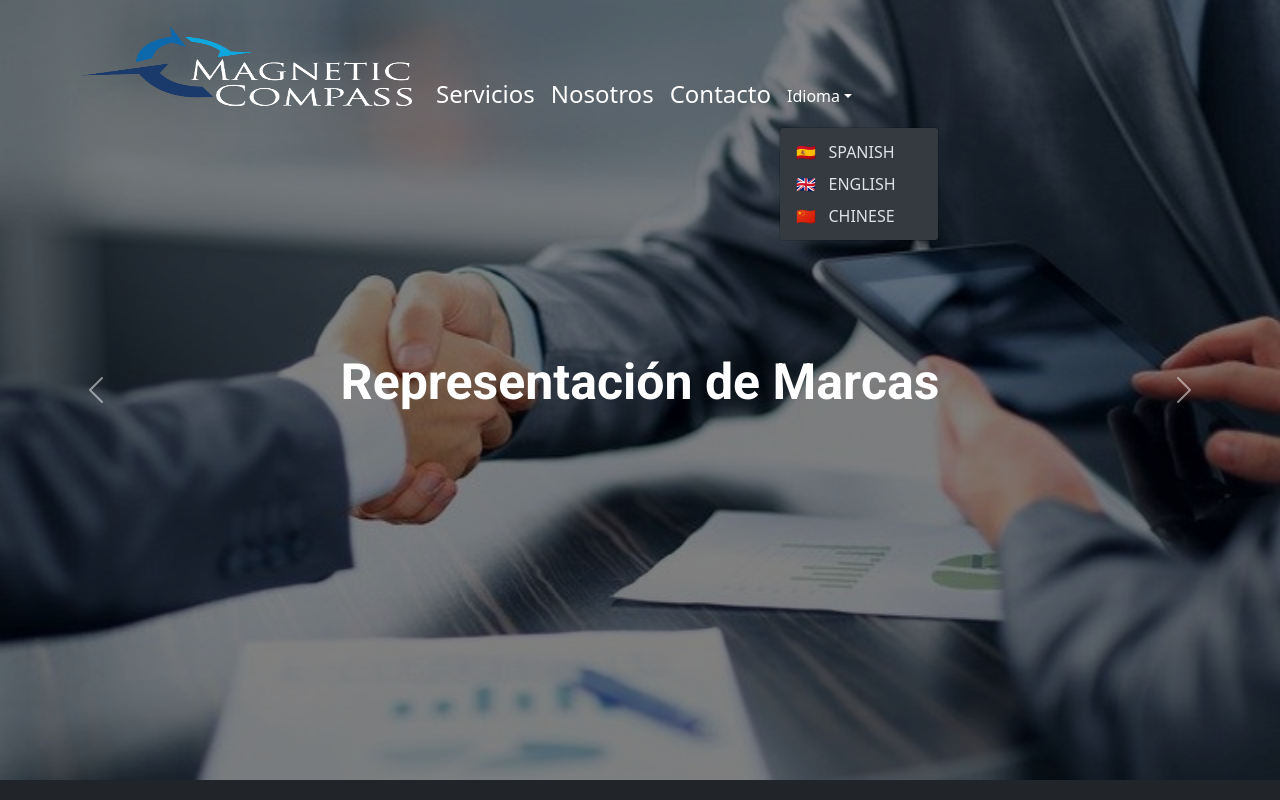
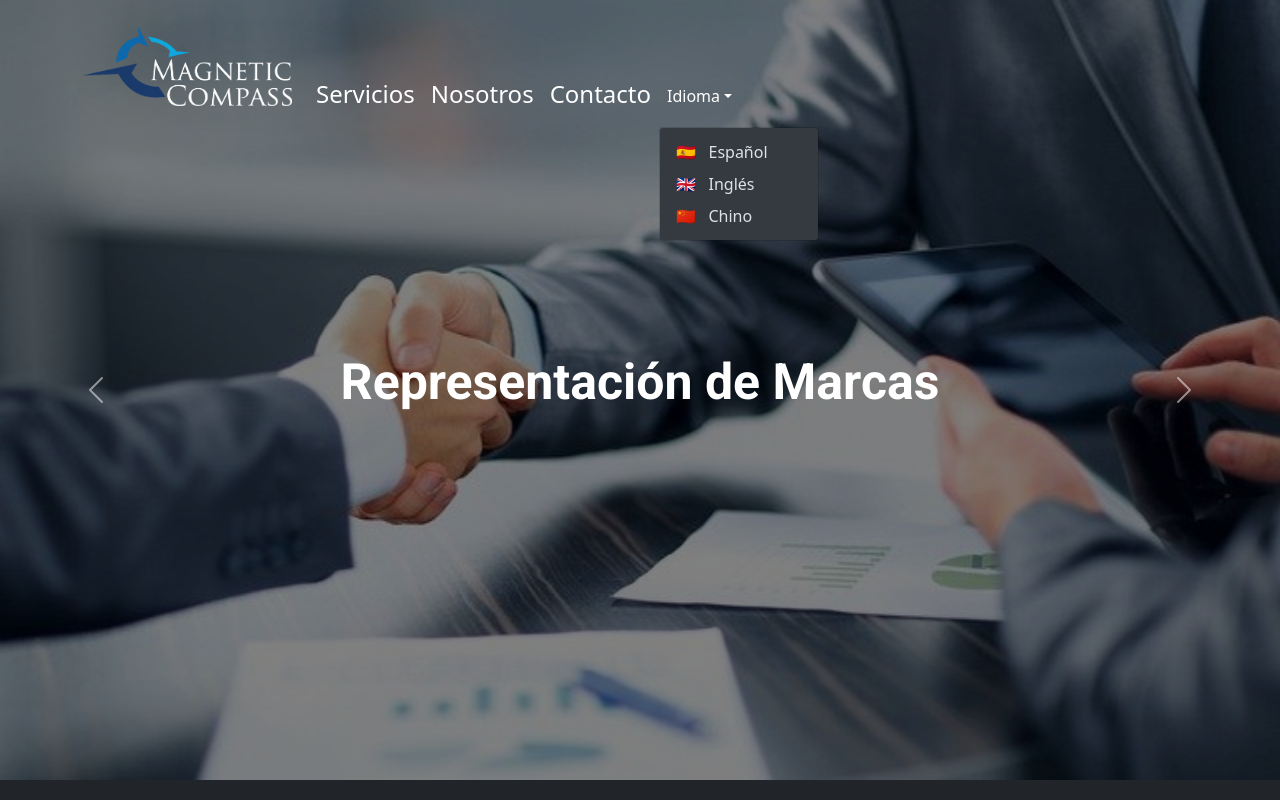
Before and after one commit to griseldadelio/Magnetic-Compass, a React (Create React App) app: page / in a window 1280 px wide. Both pictures are taken after a click on the button "Idioma". Shown: the top 800 px of the page. Built offline with nearby package versions, Linux system fonts and the light colour scheme.

Commit message:
arreglos en textos y logo

```diff
--- a/src/components/AboutUs/index.js
+++ b/src/components/AboutUs/index.js
@@ -6,10 +6,7 @@ import './aboutus.css';
 export const AboutUs = () => {
   const [t] = useTranslation('global');
   return (
-    <div
-      id="nosotros"
-      className="bg-image-about w-100 vh-100 d-flex justify-content-center align-items-center"
-    >
+    <div id="nosotros" className="bg-image-about ">
       <Container>
         <Card>
           <Card.Body>
@@ -19,7 +16,6 @@ export const AboutUs = () => {
             <b>
               <p>{t('aboutus.text1')}</p>
               <p>{t('aboutus.text2')}</p>
-              <p>{t('aboutus.text3')}</p>
             </b>
           </Card.Body>
         </Card>
--- a/src/components/Layout/Footer/index.js
+++ b/src/components/Layout/Footer/index.js
@@ -9,7 +9,7 @@ export const Footer = () => {
     <footer id="contacto" className=" bg-dark">
       <Container className="main-footer bg-dark text-center">
         <Row>
-          <Col>
+          <Col className="mb-3">
             <Logo />
           </Col>
           <Col>
--- a/src/components/Layout/Logo/index.js
+++ b/src/components/Layout/Logo/index.js
@@ -2,5 +2,12 @@ import { Image } from 'react-bootstrap';
 import logo from '../../../assets/logoTRBlanco.png';
 
 export const Logo = () => {
-  return <Image src={logo} alt="logo" width="330" height="80" />;
+  return (
+    <Image
+      src={logo}
+      alt="Magnetic Compass logo - comercio exterior"
+      width="210"
+      height="80"
+    />
+  );
 };
--- a/src/components/Layout/NavBar/index.js
+++ b/src/components/Layout/NavBar/index.js
@@ -50,19 +50,19 @@ export const NavBar = () => {
                   onClick={() => i18n.changeLanguage('es')}
                   href="#/action-2"
                 >
-                  🇪🇸 &nbsp; SPANISH
+                  🇪🇸 &nbsp; {t('navbar.spanish')}
                 </NavDropdown.Item>
                 <NavDropdown.Item
                   onClick={() => i18n.changeLanguage('en')}
                   href="#/action-1"
                 >
-                  🇬🇧 &nbsp; ENGLISH
+                  🇬🇧 &nbsp; {t('navbar.english')}
                 </NavDropdown.Item>
                 <NavDropdown.Item
                   onClick={() => i18n.changeLanguage('ch')}
                   href="#/action-3"
                 >
-                  🇨🇳 &nbsp; CHINESE
+                  🇨🇳 &nbsp; {t('navbar.chinese')}
                 </NavDropdown.Item>
               </NavDropdown>
             </Nav>
--- a/src/components/StartImage/index.js
+++ b/src/components/StartImage/index.js
@@ -14,11 +14,11 @@ export const StartImage = () => {
         <img
           className="d-block w-100 imgSize"
           src={BarcoCarga}
-          alt="First slide"
+          alt="Importacion y Exportacion"
         />
         <Carousel.Caption>
           <p>
-            <b>{t('carrousel.Import and Export')}</b>
+            <b className="wrap ">{t('carrousel.Import and Export')}</b>
           </p>
         </Carousel.Caption>
       </Carousel.Item>
@@ -26,11 +26,11 @@ export const StartImage = () => {
         <img
           className="d-block w-100 imgSize"
           src={Representacion}
-          alt="Second slide"
+          alt="Representacion de marcas"
         />
         <Carousel.Caption>
           <p>
-            <b>{t('carrousel.Brand representation')}</b>
+            <b className="wrap ">{t('carrousel.Brand representation')}</b>
           </p>
         </Carousel.Caption>
       </Carousel.Item>
@@ -38,11 +38,11 @@ export const StartImage = () => {
         <img
           className="d-block w-100 imgSize"
           src={Businessman}
-          alt="Third slide"
+          alt="Financiamiento para empresas"
         />
         <Carousel.Caption>
           <p>
-            <b>{t('carrousel.Financing for companies')}</b>
+            <b className="wrap ">{t('carrousel.Financing for companies')}</b>
           </p>
         </Carousel.Caption>
       </Carousel.Item>
--- a/src/components/StartImage/startImage.css
+++ b/src/components/StartImage/startImage.css
@@ -21,3 +21,6 @@
   font-family: 'Segoe UI', Tahoma, Verdana, sans-serif;
   font-size: 50px;
 }
+.wrap {
+  word-wrap: break-word;
+}
--- a/src/index.css
+++ b/src/index.css
@@ -13,3 +13,8 @@ h1 {
 p {
   font-family: 'Roboto';
 }
+html,
+body {
+  max-width: 100% !important;
+  overflow-x: hidden !important;
+}
--- a/src/utils/translate/chinese/global.json
+++ b/src/utils/translate/chinese/global.json
@@ -3,7 +3,10 @@
     "Services": "服务",
     "About Us": "关于我们",
     "Contact": "联系我们",
-    "Language": "语言"
+    "Language": "语言",
+    "spanish": "西班牙语",
+    "english": "英语",
+    "chinese": "中文"
   },
   "carrousel": {
     "Brand representation": "品牌代表",
@@ -17,8 +20,7 @@
   "aboutus": {
     "title": "关于我们",
     "text1": "我们是一家专门从事国际业务发展的服务公司。我们为那些旨在通过发展海外供应商和市场而实现增长的公司提供解决方案和国际化。",
-    "text2": "我们的使命是将本地公司转变为全球公司，关注它们的长期发展，并在国际化进程中陪伴我们的客户。我们通过设计、组织、协调和监督旨在国际扩张的管理和服务来实现这一目标。",
-    "text3": "我们是一家具有全球视野和创业精神的公司，专注于我们的关系质量，目标是将自己定位为国际商业中的相关参与者。"
+    "text2": "我们的使命是将本地公司转变为全球公司，关注它们的长期发展，并在国际化进程中陪伴我们的客户。我们通过设计、组织、协调和监督旨在国际扩张的管理和服务来实现这一目标。"
   },
   "cardImg1": {
     "title": "进出口",
@@ -49,7 +51,7 @@
   "cardImg4": {
     "title": "外贸咨询服务",
     "text1": "我们是一家专门为企业家、中小企业、大公司以及国内和国际组织提供外贸服务的公司，我们拥有面向进口和出口管理的专家。",
-    "text2": "由于我们的经验和多学科团队，我们在国际贸易的所有海关、商业、金融和物流方面提供解决方案。"
+    "text2": "由于我们的多学科团队，我们在国际贸易的所有海关、商业、金融和物流方面提供解决方案。"
   },
   "cardImg5": {
     "title": "认证",
--- a/src/utils/translate/spanish/global.json
+++ b/src/utils/translate/spanish/global.json
@@ -3,7 +3,10 @@
     "Services": "Servicios",
     "About Us": "Nosotros",
     "Contact": "Contacto",
-    "Language": "Idioma"
+    "Language": "Idioma",
+    "spanish": "Español",
+    "english": "Inglés",
+    "chinese": "Chino"
   },
   "carrousel": {
     "Brand representation": "Representación de Marcas",
@@ -17,17 +20,16 @@
   "aboutus": {
     "title": "Quienes somos",
     "text1": "Somos una empresa de servicios especializada en el desarrollo de negocios internacionales. Ofrecemos soluciones e internacionalización a empresas que tienen como objetivo crecer a través del desarrollo de proveedores y mercados en el exterior.",
-    "text2": "Nuestra misión es transformar empresas locales en globales, focalizándonos en su crecimiento a largo plazo y acompañando a nuestros clientes en el proceso de internacionalización. Esto lo logramos gracias al diseño, organización, coordinación y seguimiento de gestiones y servicios, orientados a la expansión internacional.",
-    "text3": "Somos una empresa con una visión global y Espíritu emprendedor, focalizada en la calidad de nuestras relaciones, y con el objetivo de posicionarnos como un actor relevante de negocios internacionales."
+    "text2": "Nuestra misión es transformar empresas locales en globales, focalizándonos en su crecimiento a largo plazo y acompañando a nuestros clientes en el proceso de internacionalización. Esto lo logramos gracias al diseño, organización, coordinación y seguimiento de gestiones y servicios, orientados a la expansión internacional."
   },
   "cardImg1": {
     "title": "Importación y Exportación",
-    "text1": "Desde Magnetic compass contamos con una amplia experiencia en importación y exportación de productos, brindamos valor FOB de nuestros proveedores de confianza para realizar un comercio sustentable, contamos con acceso a diferentes ferias mundiales para poder insertar su producto en el mercado internacional. "
+    "text1": "Desde Magnetic compass contamos con una amplia experiencia en importación y exportación de productos, brindamos valor FOB de nuestros proveedores de confianza para realizar un comercio sostenible, contamos con acceso a diferentes ferias mundiales para poder insertar su producto en el mercado internacional. "
   },
   "cardImg2": {
     "title": "Representación Internacional",
     "text1": "Para empresas que buscan tercerizar la gestión comercial de sus operaciones con el exterior, nos especializamos en desarrollar la negociación internacional de importación y exportación.",
-    "text2": "Gracias a nuestra trayectoria en desarrollo de negocios globales, brindamos la posibilidad de optimizar los términos comerciales negociados con clientes y proveedores del exterior. De esta manera nos orientamos a consolidarnos como un socio estratégico con impacto positivo en los resultados económicos financieros de nuestros clientes."
+    "text2": "Gracias a nuestra  en desarrollo de negocios globales, brindamos la posibilidad de optimizar los términos comerciales negociados con clientes y proveedores del exterior. De esta manera nos orientamos a consolidarnos como un socio estratégico con impacto positivo en los resultados económicos financieros de nuestros clientes."
   },
   "cardImg3": {
     "title": "Financiamiento para empresas",
@@ -49,7 +51,7 @@
   "cardImg4": {
     "title": "Asesoramiento en comercio exterior",
     "text1": "Somos una empresa especializada y dedicada al servicio de comercio exterior para emprendedores, Pymes, grandes empresas y organizaciones nacionales e internacionales, contamos con especialistas orientados a la gestión de importaciones y exportaciones.",
-    "text2": "Gracias a nuestra trayectoria y equipo multidisciplinario, brindamos soluciones en todos los aspectos aduaneros, comerciales, financieros y logísticos de comercio internacional."
+    "text2": "Gracias a nuestro equipo multidisciplinario, brindamos soluciones en todos los aspectos aduaneros, comerciales, financieros y logísticos de comercio internacional."
   },
   "cardImg5": {
     "title": "Certificaciones",
```
Also changed, not shown: src/utils/translate/english/global.json (+6 -4 lines).
